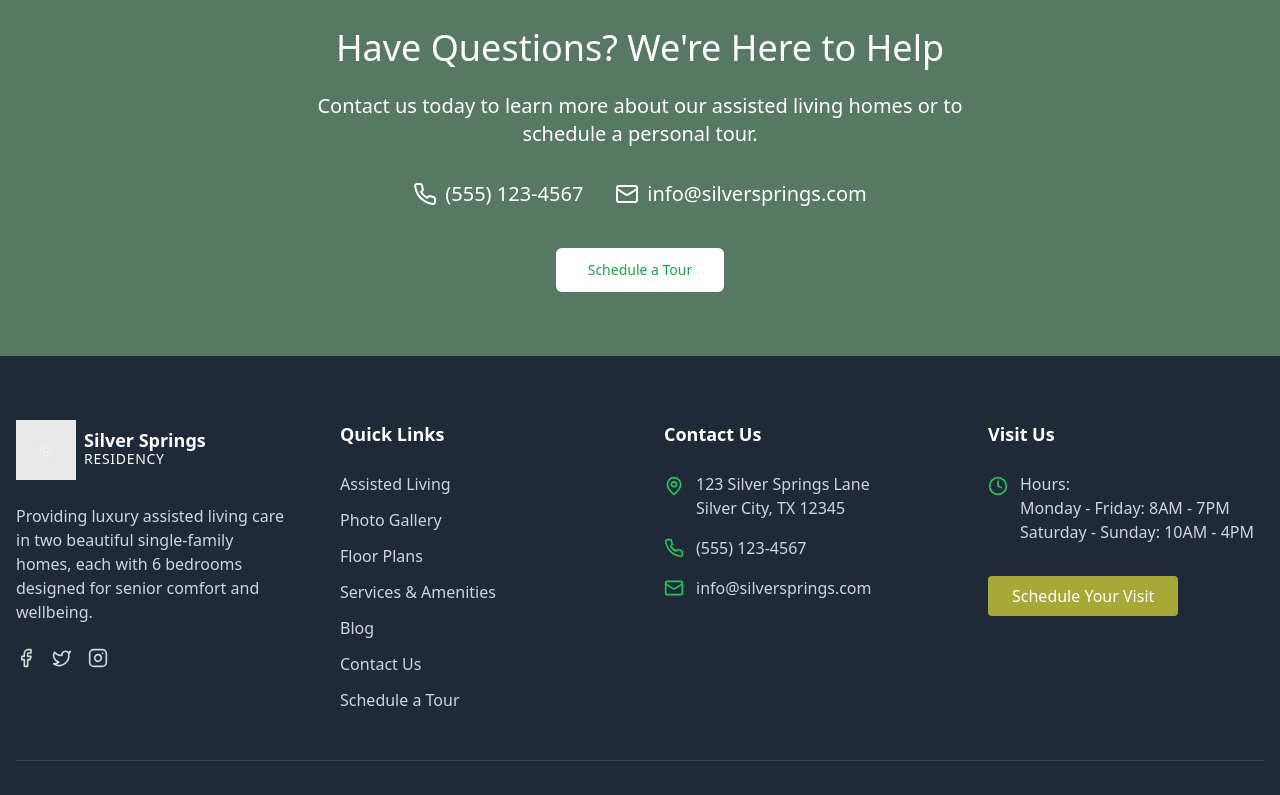
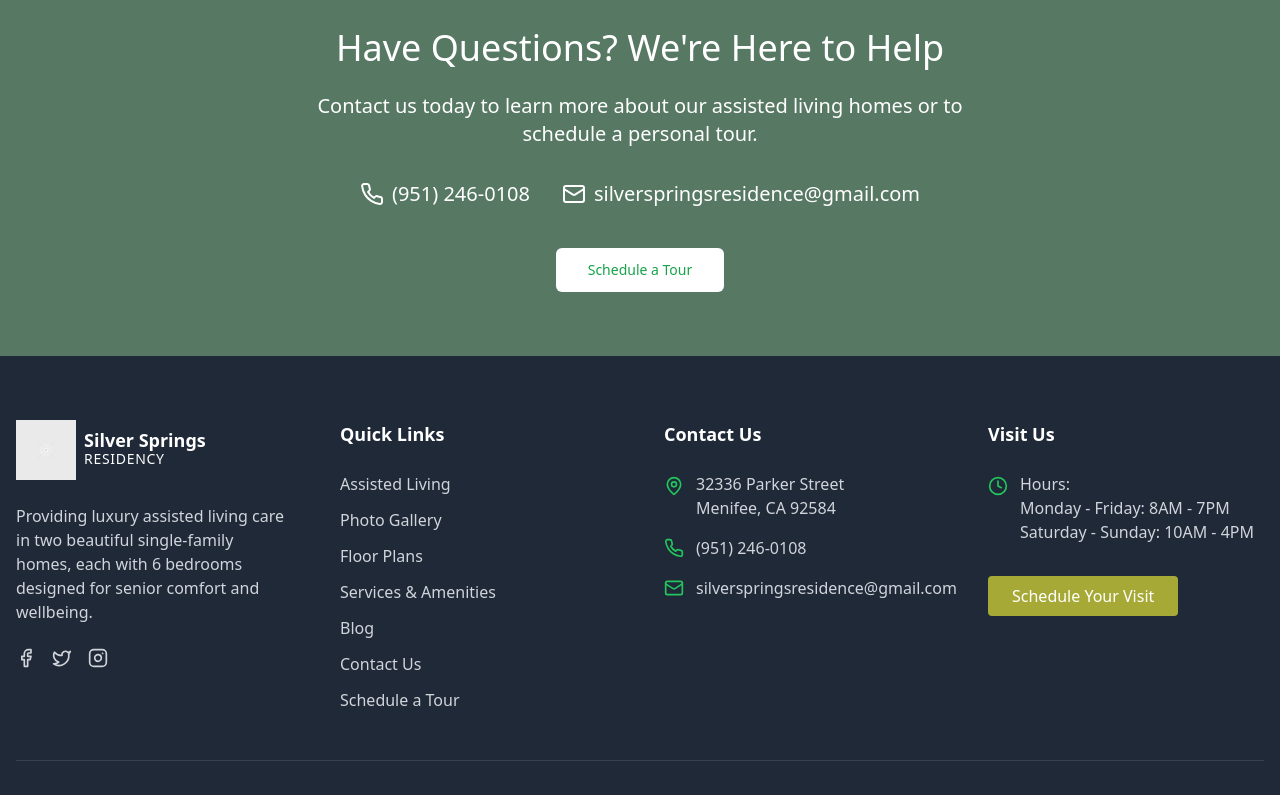
Before and after one commit to ptb4866/silverspringsresidences, a React (Vite) app: page /contact-us/locations in a window 1280 px wide. Shown: the part 1414-2209 px from the top of the page. Built offline with nearby package versions, Linux system fonts and the light colour scheme.

Commit message:
updated contact information

```diff
--- a/components/contact/LocationsHero.jsx
+++ b/components/contact/LocationsHero.jsx
@@ -54,7 +54,7 @@ export default function LocationsHero() {
             <p className="text-gray-600">
               Call us to schedule a tour
               <br />
-              (555) 123-4567
+              (951) 246-0108
             </p>
           </div>
         </div>
--- a/components/layout/Footer.jsx
+++ b/components/layout/Footer.jsx
@@ -122,9 +122,9 @@ export default function Footer() {
                   className="mr-3 text-green-500 mt-1 flex-shrink-0"
                 />
                 <p className="text-gray-300">
-                  123 Silver Springs Lane
+                  32336 Parker Street
                   <br />
-                  Silver City, TX 12345
+                  Menifee, CA 92584
                 </p>
               </div>
               <div className="flex items-center">
@@ -133,19 +133,19 @@ export default function Footer() {
                   className="mr-3 text-green-500 flex-shrink-0"
                 />
                 <a
-                  href="tel:+15551234567"
+                  href="tel:+19512460108"
                   className="text-gray-300 hover:text-white transition-colors"
                 >
-                  (555) 123-4567
+                  (951) 246-0108
                 </a>
               </div>
               <div className="flex items-center">
                 <Mail size={20} className="mr-3 text-green-500 flex-shrink-0" />
                 <a
-                  href="mailto:info@silversprings.com"
+                  href="mailto:silverspringsresidence@gmail.com"
                   className="text-gray-300 hover:text-white transition-colors"
                 >
-                  info@silversprings.com
+                  silverspringsresidence@gmail.com
                 </a>
               </div>
             </div>
--- a/components/shared/ContactSection.jsx
+++ b/components/shared/ContactSection.jsx
@@ -19,17 +19,17 @@ export default function ContactSection() {
         <div className="flex flex-col md:flex-row justify-center gap-8 mb-10">
           <div className="flex items-center justify-center">
             <Phone size={24} className="mr-2" />
-            <a href="tel:+15551234567" className="text-xl hover:underline">
-              (555) 123-4567
+            <a href="tel:+19512460108" className="text-xl hover:underline">
+              (951) 246-0108
             </a>
           </div>
           <div className="flex items-center justify-center">
             <Mail size={24} className="mr-2" />
             <a
-              href="mailto:info@silversprings.com"
+              href="mailto:silverspringsresidence@gmail.com"
               className="text-xl hover:underline"
             >
-              info@silversprings.com
+              silverspringsresidence@gmail.com
             </a>
           </div>
         </div>
```
